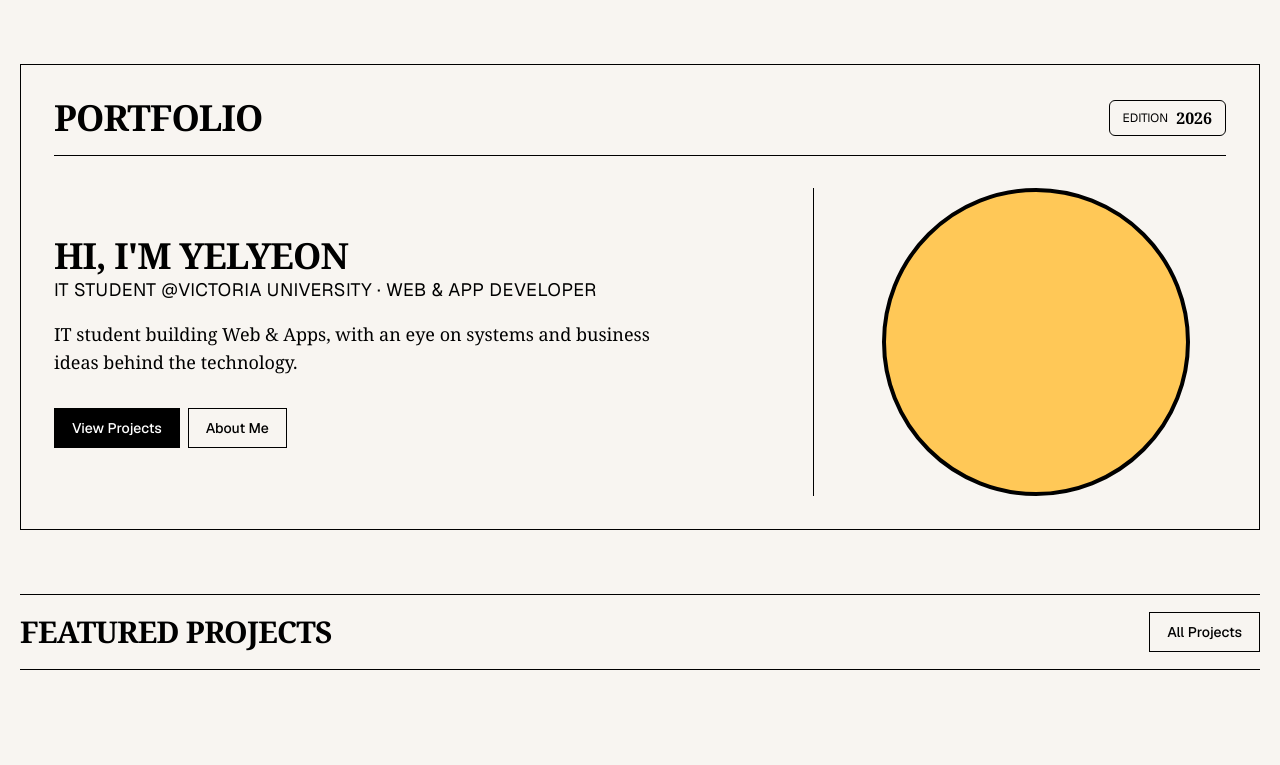
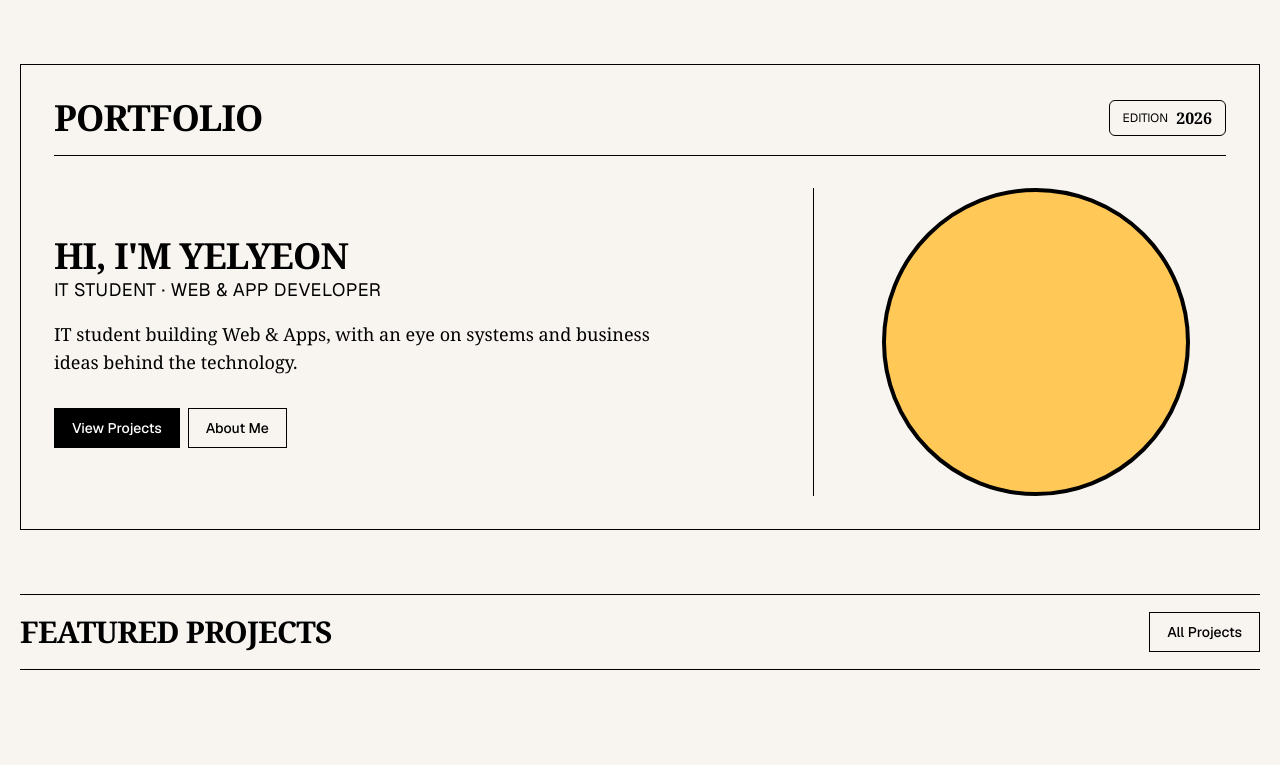
Before and after one commit to annyelyeon/AnnPortfolioWebsite, a plain HTML site: page index.html in a window 1280 px wide. Shown: the top 765 px of the page. Drawn offline with nearby package versions, Linux system fonts and the light colour scheme; a script that the page names is missing.

Commit message:
minor update

```diff
--- a/index.html
+++ b/index.html
@@ -24,7 +24,7 @@
         <div class="hero-grid">
           <div class="hero-copy">
             <h2 class="h1">Hi, I'm Yelyeon</h2>
-            <p class="eyebrow">IT Student @Victoria University · Web &amp; App Developer</p>
+            <p class="eyebrow">IT Student · Web &amp; App Developer</p>
             <p class="lede">IT student building Web &amp; Apps, with an eye on systems and business ideas behind the technology.</p>
             <div class="hero-actions">
               <a class="btn primary" href="projects.html" data-icon="arrow">View Projects</a>
```
